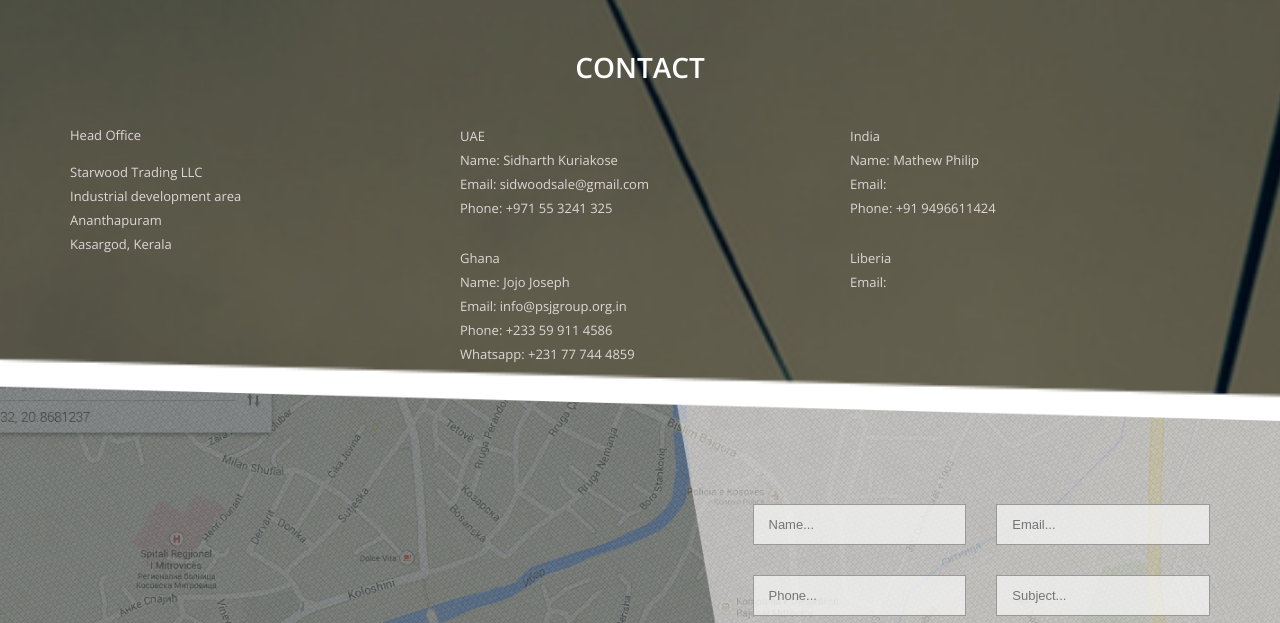
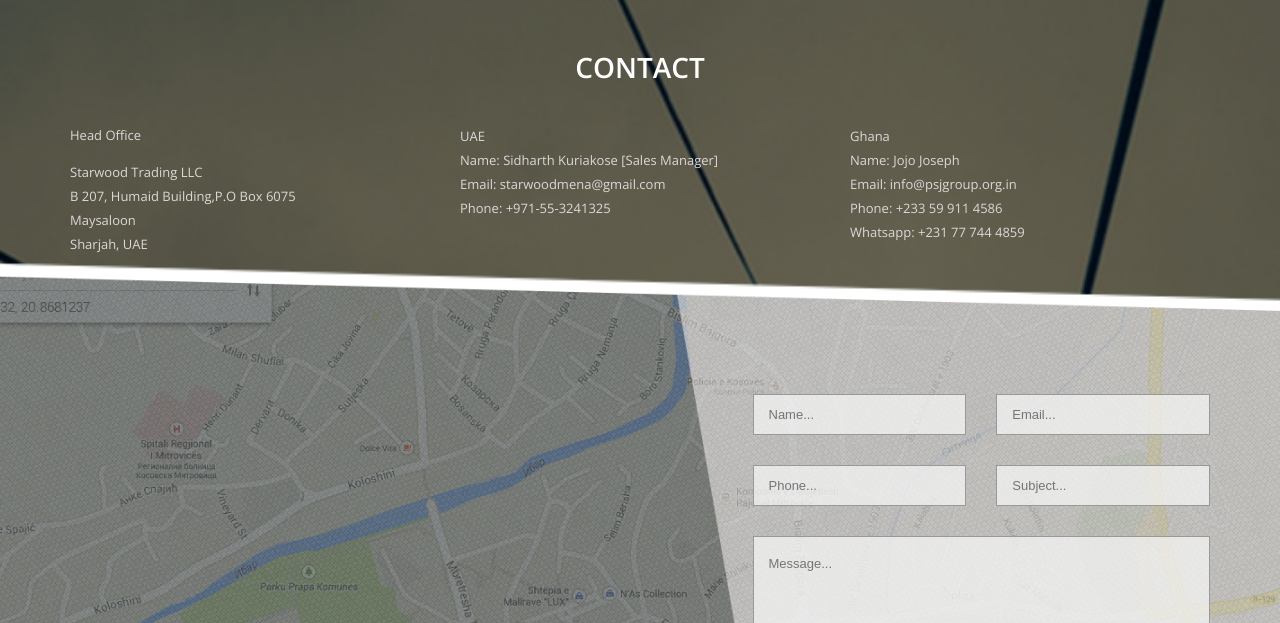
Before and after one commit to sathishkuriakose/starwoodtradingllc, a plain HTML site: page contact.html in a window 1280 px wide. Shown: the part 177-800 px from the top of the page. Drawn offline with nearby package versions, Linux system fonts and the light colour scheme; some packages are replaced by stand-ins of ours.

Commit message:
version 1.2

```diff
--- a/contact.html
+++ b/contact.html
@@ -73,33 +73,25 @@
                                     <h4>Head Office</h4>
                                     <p>
                                         Starwood Trading LLC<br>
-                                        Industrial development area <br/>
-                                        Ananthapuram<br/>
-                                        Kasargod,
-                                        Kerala<br/>
+                                        B 207, Humaid Building,P.O Box 6075 <br/>
+                                        Maysaloon<br/>
+                                        Sharjah,
+                                        UAE<br/>
                                     </p>
                                 </div>
                             </div>
                             <div class="col-md-4">
                                 <div class="address">
-                                    <p>UAE<br/>Name: Sidharth Kuriakose <br/>Email: sidwoodsale@gmail.com <br/>Phone: +971 55 3241 325</p>
+                                    <p>UAE<br/>Name: Sidharth Kuriakose [Sales Manager]<br/>Email: starwoodmena@gmail.com  <br/>Phone: +971-55-3241325</p>
                                 </div>
                             </div>
-							<div class="col-md-4">
-                                <div class="address">
-                                    <p>India<br/>Name: Mathew Philip <br/>Email: <br/>Phone: +91 9496611424</p>
-                                </div>
-                            </div>
+
                             <div class="col-md-4">
                                 <div class="address">
                                     <p>Ghana<br/>Name: Jojo Joseph <br/>Email: info@psjgroup.org.in<br/>Phone: +233 59 911 4586 <br/>Whatsapp: +231 77 744 4859</p>
                                 </div>
                             </div>
-							<div class="col-md-4">
-                                <div class="address">
-                                    <p>Liberia<br/>Email:</p>
-								</div>
-                            </div>
+
                         </div>
                     </div>
             </div>
```
